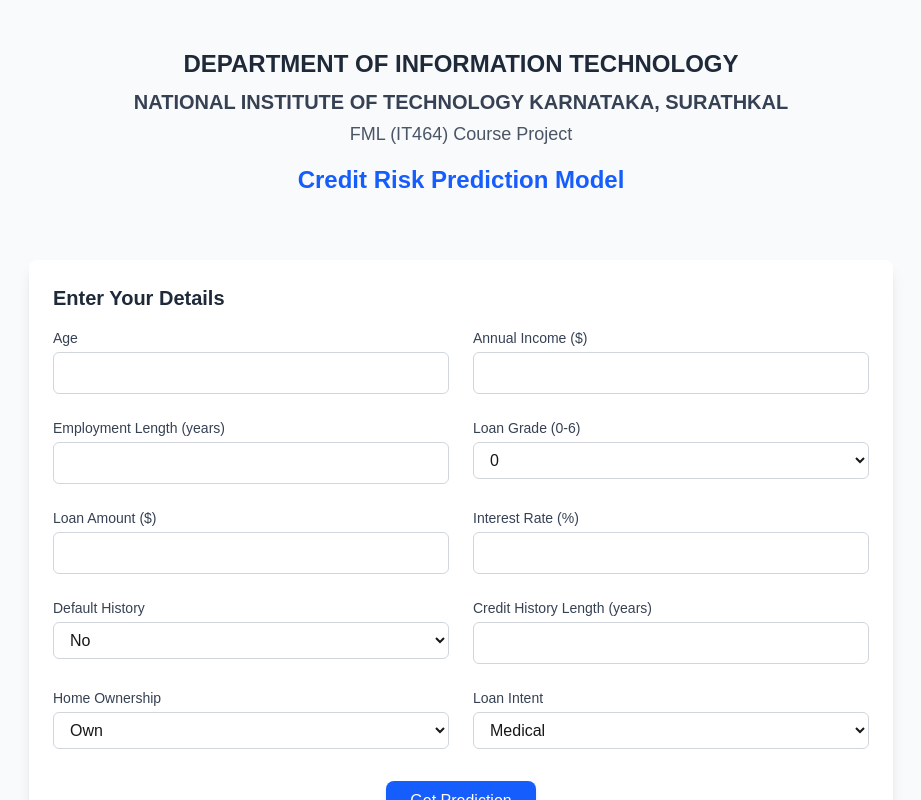
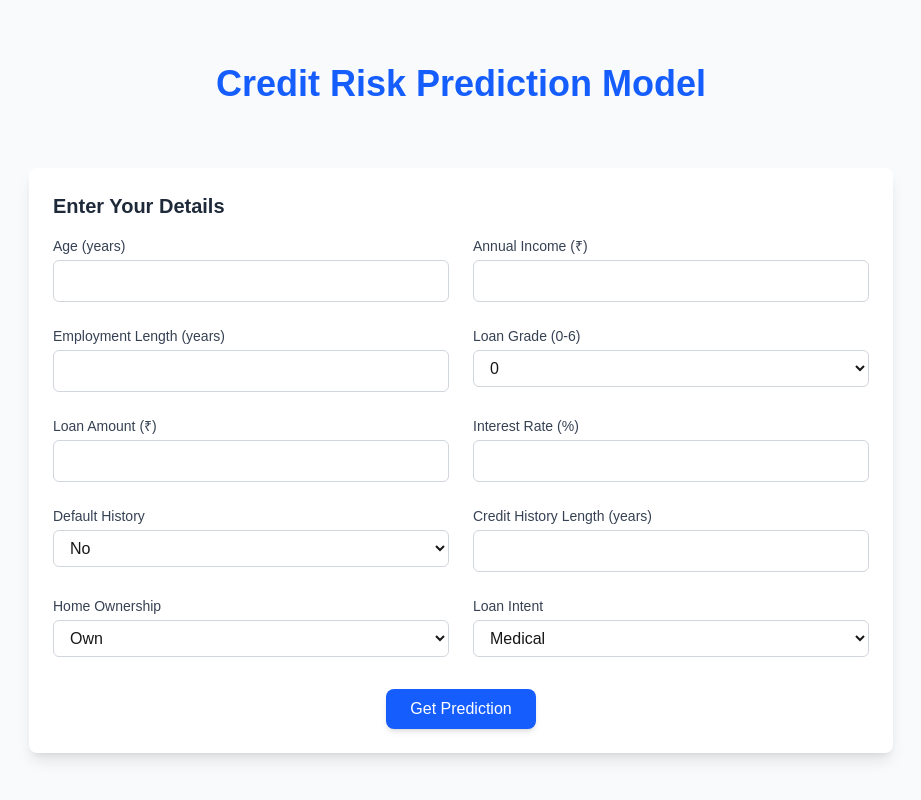
Before and after one commit to Praveenkumar5048/CreditRisk-Prediction, a Next.js app in the folder frontend/: page / in a window 1280 px wide. Both pictures are taken after a click on the button "Check Prediction". Shown: the top 800 px of the page, without its empty margins (179-1100 px from the left). Built offline with nearby package versions, Linux system fonts and the light colour scheme.

Commit message:
changed UI & removed dollars $

```diff
--- a/frontend/components/Header.js
+++ b/frontend/components/Header.js
@@ -1,10 +1,8 @@
 export default function Header() {
     return (
       <header className="text-center py-8">
-        <h1 className="text-2xl font-bold text-gray-800">DEPARTMENT OF INFORMATION TECHNOLOGY</h1>
-        <h2 className="text-xl font-semibold text-gray-700 mt-2">NATIONAL INSTITUTE OF TECHNOLOGY KARNATAKA, SURATHKAL</h2>
-        <h3 className="text-lg font-medium text-gray-600 mt-1">FML (IT464) Course Project</h3>
-        <h4 className="text-2xl font-bold text-blue-600 mt-4">Credit Risk Prediction Model</h4>
+
+        <h1 className="text-4xl font-bold text-blue-600 mt-4">Credit Risk Prediction Model</h1>
       </header>
     );
 }
--- a/frontend/components/PredictionForm.js
+++ b/frontend/components/PredictionForm.js
@@ -21,7 +21,7 @@
       <form onSubmit={handleSubmit}>
         <div className="grid grid-cols-1 md:grid-cols-2 gap-6">
           <div>
-            <label className="block text-sm font-medium text-gray-700 mb-1">Age</label>
+            <label className="block text-sm font-medium text-gray-700 mb-1">Age (years)</label>
             <input
               type="number"
               name="person_age"
@@ -33,7 +33,7 @@
             />
           </div>
           <div>
-            <label className="block text-sm font-medium text-gray-700 mb-1">Annual Income ($)</label>
+            <label className="block text-sm font-medium text-gray-700 mb-1">Annual Income (₹)</label>
             <input
               type="number"
               name="person_income"
@@ -71,7 +71,7 @@
             </select>
           </div>
           <div>
-            <label className="block text-sm font-medium text-gray-700 mb-1">Loan Amount ($)</label>
+            <label className="block text-sm font-medium text-gray-700 mb-1">Loan Amount (₹)</label>
             <input
               type="number"
               name="loan_amnt"
--- a/frontend/components/ResultDisplay.js
+++ b/frontend/components/ResultDisplay.js
@@ -37,7 +37,7 @@
             <p className="text-blue-700 text-sm">
               💡 You may be eligible for a loan amount of:{" "}
               <span className="font-semibold ml-1">
-               ${optimized_loan_amnt}
+              ₹ {optimized_loan_amnt}
               </span>
             </p>
           </div>
--- a/frontend/pages/index.js
+++ b/frontend/pages/index.js
@@ -48,8 +48,8 @@
   return (
     <div className="min-h-screen bg-gray-50">
       <Head>
-        <title>Credit Risk Prediction | NITK</title>
-        <meta name="description" content="Credit Risk prediction model - IT464 Course Project" />
+        <title>Credit Risk Prediction </title>
+        <meta name="description" content="Credit Risk prediction model" />
         <link rel="icon" href="/favicon.ico" />
       </Head>
 
@@ -99,7 +99,7 @@
       </main>
 
       <footer className="max-w-4xl mx-auto p-4 text-center text-gray-500 text-sm mt-12">
-        <p>© 2025 Department of Information Technology, NITK Surathkal</p>
+        <p>© 2025 All rights reserved | Made with love by praveen</p>
       </footer>
     </div>
   );
```
Also changed, not shown: 1 other file (tests, documents, lock files or other folders).
